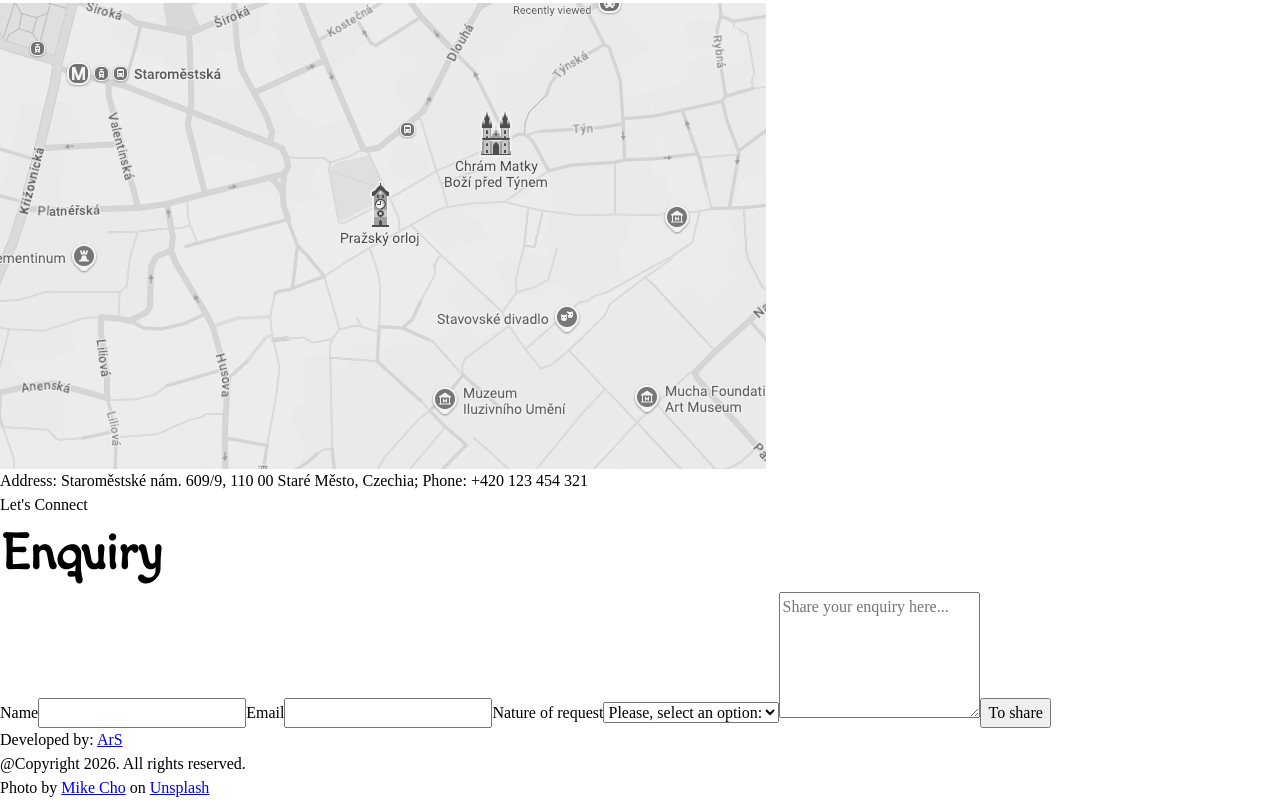
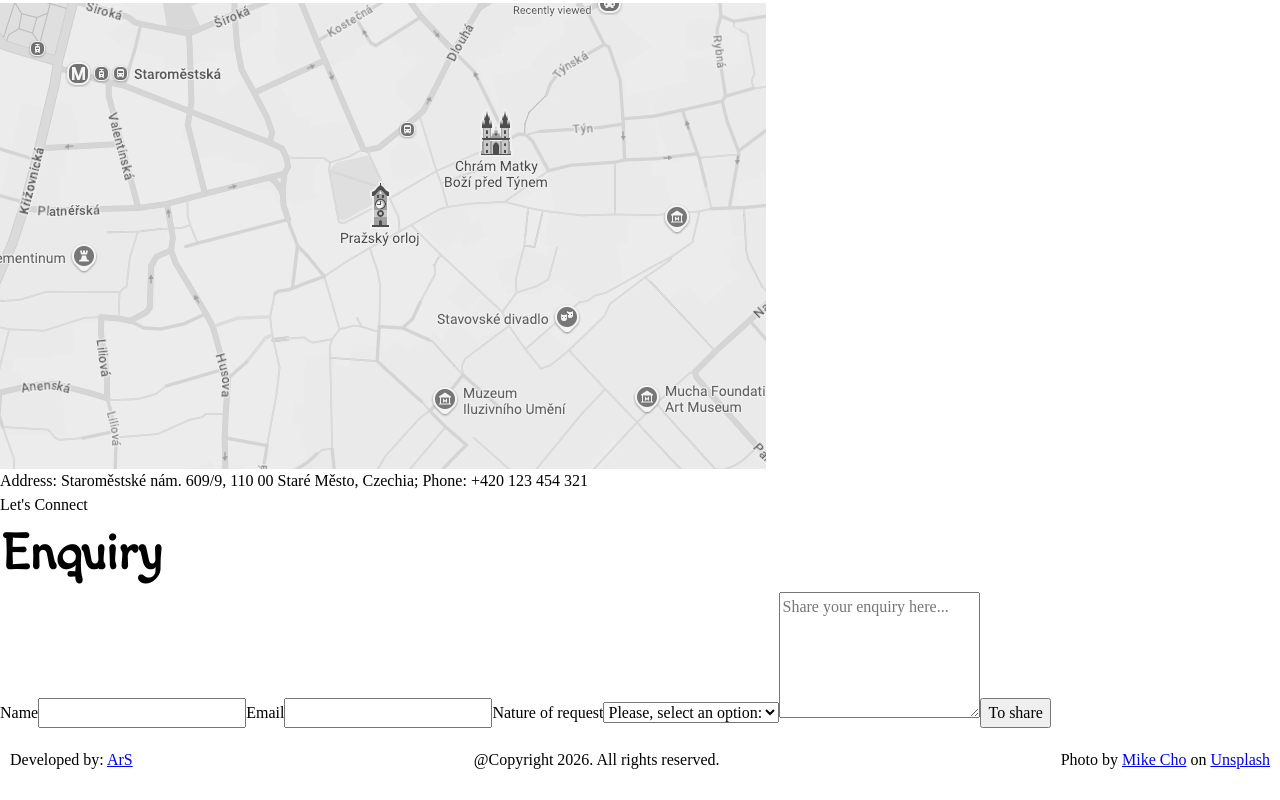
Before and after one commit to justCallMeArslan/restaurant-page-project, a website built with Vite: page index.html in a window 1280 px wide. Shown: the part 1438-2238 px from the top of the page. Built offline with nearby package versions, Linux system fonts and the light colour scheme.

Commit message:
Rearrange projectto be expanded for 2 additional pages

```diff
--- a/src/components/contact.js
+++ b/src/components/contact.js
@@ -15,8 +15,16 @@
 
     const form = createElement("form");
     form.id = "contactForm";
-    form.method = "POST";
-    form.action = "/submit";
+    form.addEventListener("submit", (e) => {
+        e.preventDefault(); //stops submit behavior
+        window.open("https://www.youtube.com/watch?v=dQw4w9WgXcQ", "_blank", "noopener, noreferrer");
+
+        nameInput.value = "";
+        emailInput.value = "";
+        selector.selectedIndex = 0;
+        message.value = "";
+        alert("Oooooopsies, I'm reaallyyy reaallyyy sooooorry!! *smirking*");
+    });
 
     const nameLabel = createElement("label");
     nameLabel.htmlFor = "name";
--- a/src/components/footer.js
+++ b/src/components/footer.js
@@ -4,7 +4,7 @@
     const content = document.querySelector('#content');
 
     const footer = createElement("footer");
-    const footerCont = createElement("div");
+    const footerCont = createElement("div", "footerCont");
     footer.appendChild(footerCont);
 
 
--- a/src/components/toBook.js
+++ b/src/components/toBook.js
@@ -1,31 +1 @@
 import { createElement } from "./support.js";
-import imgLink from "../assets/location.png"
-
-export function toVisit() {
-    const content = document.querySelector('#content');
-    const mainContainerBook = createElement("div", "main-cont");
-    const textBook = createElement("div", "text-cont");
-    const chapterBook = createElement("div", "chapter-cont");
-    mainContainerBook.append(chapterBook, textBook);
-
-    const chapParaBook = createElement("p", "text-h2-header");
-    chapParaBook.textContent = "Let's Visit";
-    const chapMainBook = createElement("h2", "text-h2");
-    chapMainBook.textContent = "Destination";
-
-
-    const mapLink = document.createElement('img');
-    mapLink.src = imgLink;
-    mapLink.style.cursor = "pointer";
-    mapLink.title = "Click to view on Google Maps";
-    mapLink.addEventListener('click', ()=> {
-        window.open("https://maps.app.goo.gl/ttvpc5hBb7ieWWWL6", "_blank");
-    })
-    const mapLinkCaption = document.createElement("span");
-    mapLinkCaption.textContent = "Address: Staroměstské nám. 609/9, 110 00 Staré Město, Czechia; Phone: +420 123 454 321";
-
-
-    textBook.append(mapLink, mapLinkCaption);
-    chapterBook.append(chapParaBook, chapMainBook);
-    content.appendChild(mainContainerBook);
-}
--- a/src/components/toDine.js
+++ b/src/components/toDine.js
@@ -39,5 +39,4 @@
 
 
     content.appendChild(mainContainerDine);
-
 }
--- /dev/null
+++ b/src/components/toVisit.js
@@ -0,0 +1,31 @@
+import { createElement } from "./support.js";
+import imgLink from "../assets/location.png"
+
+export function toVisit() {
+    const content = document.querySelector('#content');
+    const mainContainerBook = createElement("div", "main-cont");
+    const textBook = createElement("div", "text-cont");
+    const chapterBook = createElement("div", "chapter-cont");
+    mainContainerBook.append(chapterBook, textBook);
+
+    const chapParaBook = createElement("p", "text-h2-header");
+    chapParaBook.textContent = "Let's Visit";
+    const chapMainBook = createElement("h2", "text-h2");
+    chapMainBook.textContent = "Destination";
+
+
+    const mapLink = document.createElement('img');
+    mapLink.src = imgLink;
+    mapLink.style.cursor = "pointer";
+    mapLink.title = "Click to view on Google Maps";
+    mapLink.addEventListener('click', ()=> {
+        window.open("https://maps.app.goo.gl/ttvpc5hBb7ieWWWL6", "_blank");
+    })
+    const mapLinkCaption = document.createElement("span");
+    mapLinkCaption.textContent = "Address: Staroměstské nám. 609/9, 110 00 Staré Město, Czechia; Phone: +420 123 454 321";
+
+
+    textBook.append(mapLink, mapLinkCaption);
+    chapterBook.append(chapParaBook, chapMainBook);
+    content.appendChild(mainContainerBook);
+}
--- a/src/main.js
+++ b/src/main.js
@@ -1,11 +1,13 @@
 import "./style.css";
-import {renderFront} from "./components/frontPage";
-import {toMeet} from "./components/toMeet";
-import {toDine} from "./components/toDine";
-import {toVisit} from "./components/toBook";
-import {contact} from "./components/contact";
-import {footer} from "./components/footer";
+import { renderFront } from "./components/frontPage";
+import { toMeet } from "./components/toMeet";
+import { toDine } from "./components/toDine";
+import { toVisit } from "./components/toVisit";
+import { contact } from "./components/contact";
+import { footer } from "./components/footer";
 
+function renderLanding() {
+    content.innerHTML = "";
 
     renderFront();
     toMeet();
@@ -13,3 +15,6 @@
     toVisit();
     contact();
     footer();
+}
+
+renderLanding();
--- a/src/style.css
+++ b/src/style.css
@@ -130,3 +130,9 @@
   width: 100%;
   height: 100vh;
 }
+
+.footerCont {
+  display: flex;
+  justify-content: space-between;
+  padding: 20px 10px;
+}
```
Also changed, not shown: src/components/menu.js (added, +10 -0 lines), src/components/toMeet.js (line endings or trailing spaces). Lines whose indentation alone changed are shown as unchanged.
